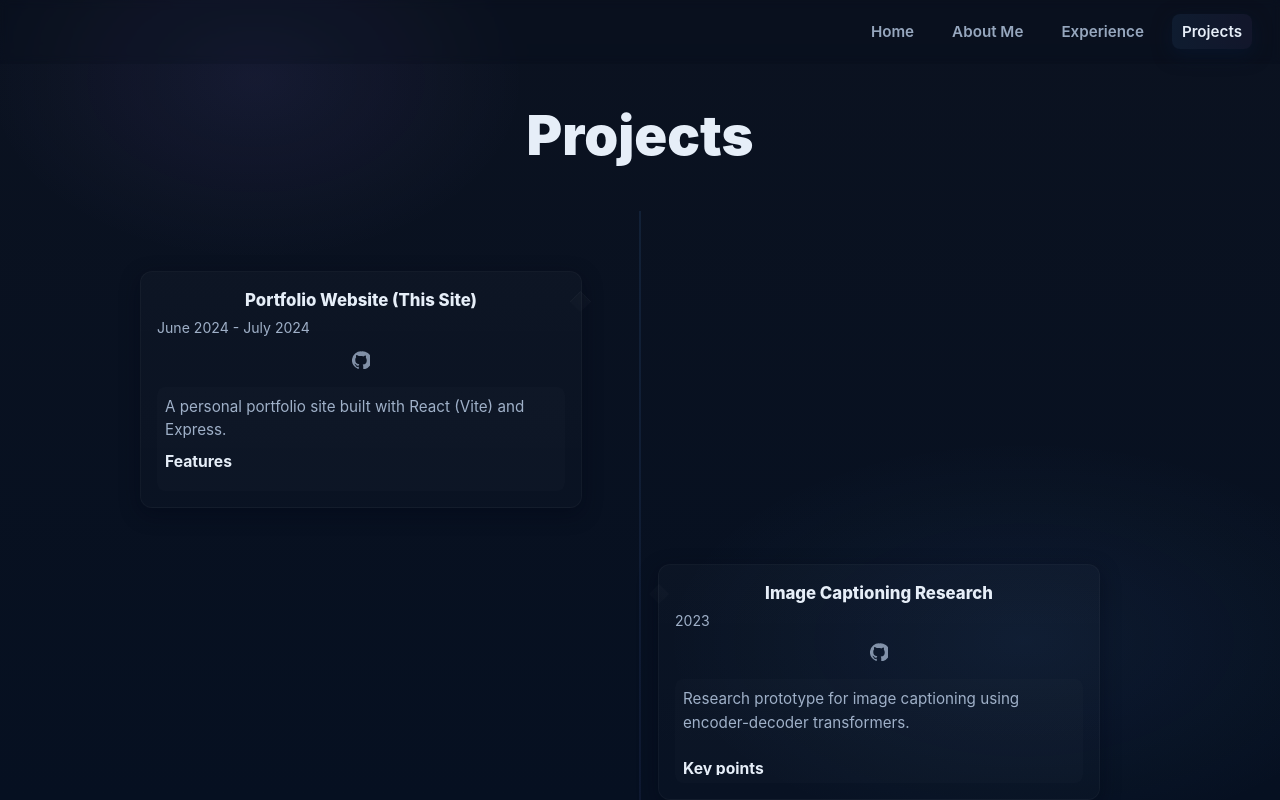
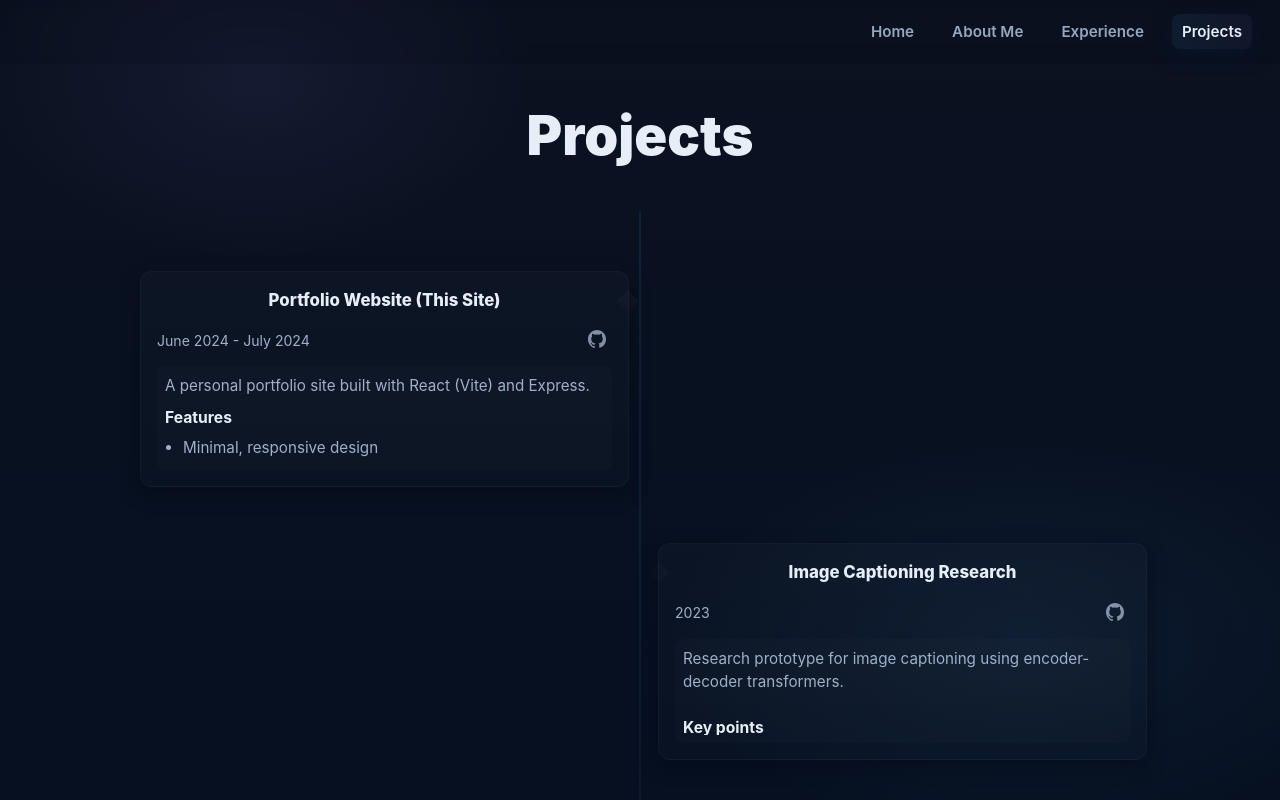
Before and after one commit to omkaranu04/Profile-Website, a React (Vite) app in the folder frontend/: page /projects in a window 1280 px wide. Shown: the top 800 px of the page. Built offline with nearby package versions, Linux system fonts and the light colour scheme; the HTML template or start-up script is replaced by a standard one.

Commit message:
fixed css

```diff
--- a/frontend/src/index.css
+++ b/frontend/src/index.css
@@ -352,10 +352,9 @@ body {
 
 /* each timeline item — sized to half width and positioned relative to container */
 .timeline-item {
-  max-width: 900px;
+  max-width: 525px;
   width: 100%;
   position: relative;
-  width: calc(50% - 40px);
   padding: 12px 18px;
   box-sizing: border-box;
   z-index: 2;
--- a/frontend/src/pages/Experience.jsx
+++ b/frontend/src/pages/Experience.jsx
@@ -12,18 +12,6 @@ import React from 'react'
 const entries = [
   {
     id: 'proj-1',
-    title: 'Research Intern - Deakin University (Dr. Ye Zhu)',
-    timeframe: 'Apr \'24 - Aug \'24',
-    github: 'https://github.com/omkaranu04/FTP-Deakin',
-    description: `
-    • Reproduced and validated MemStream for anomaly detection, achieving AUC-ROC scores up to 0.99 on Satimage-2 dataset \n
-    • Introduced 'limit' score threshold for anomaly labeling, improving adaptability and outperforming 6 of 9 baselines across datasets \n
-    • Benchmarked MemStream against 9 algorithms across 7 datasets, using AUC-ROC, ROC-PR, and error-rate metrics \n
-    • Authored a report highlighting MemStream's performance, strengths in concept-drift and real-time anomaly detection \n
-    `
-  },
-  {
-    id: 'proj-2',
     title: 'Research Intern - Deakin University (Dr. Ye Zhu)',
     timeframe: 'Apr \'24 - Aug \'24',
     github: 'https://github.com/omkaranu04/FTP-Deakin',
--- a/frontend/src/pages/Projects.jsx
+++ b/frontend/src/pages/Projects.jsx
@@ -138,10 +138,10 @@ export default function Projects() {
               >
                 <div className="item-content">
                   <div className="item-header">
-                    <div>
                     <h3 id={`${p.id}-title`} className="tile-title">{p.title}</h3>
-                      <div className="tile-time">{p.timeframe}</div>
-                    </div>
+
+                    <div className="time-github-row">
+                      <span className="tile-time">{p.timeframe}</span>
 
                       {p.github ? (
                         <a
@@ -149,18 +149,23 @@ export default function Projects() {
                           href={p.github}
                           target="_blank"
                           rel="noopener noreferrer"
-                        aria-label={`Open ${p.title} on GitHub (opens in new tab)`}
+                          aria-label={`Open ${p.title} on GitHub`}
                           onClick={(ev) => ev.stopPropagation()}
                         >
-                        <svg width="18" height="18" viewBox="0 0 24 24" fill="none" aria-hidden>
-                          <path fill="currentColor" d="M12 .5a12 12 0 00-3.79 23.4c.6.11.82-.26.82-.58v-2.17c-3.34.73-4.04-1.6-4.04-1.6-.55-1.4-1.34-1.77-1.34-1.77-1.09-.75.08-.74.08-.74 1.2.08 1.83 1.24 1.83 1.24 1.07 1.83 2.81 1.3 3.49.99.11-.78.42-1.3.76-1.6-2.67-.3-5.47-1.34-5.47-5.96 0-1.32.47-2.4 1.24-3.25-.12-.3-.54-1.52.12-3.16 0 0 1.01-.32 3.3 1.23A11.4 11.4 0 0112 6.8c1.02.01 2.05.14 3.01.41 2.28-1.55 3.28-1.23 3.28-1.23.66 1.64.24 2.86.12 3.16.77.85 1.24 1.93 1.24 3.25 0 4.63-2.8 5.66-5.47 5.96.43.37.81 1.1.81 2.22v3.29c0 .32.22.69.83.58A12 12 0 0012 .5z" />
+                          <svg
+                            width="18"
+                            height="18"
+                            viewBox="0 0 24 24"
+                            fill="currentColor"
+                          >
+                            <path d="M12 0C5.37 0 0 5.48 0 12.25c0 5.41 3.44 9.98 8.2 11.61.6.12.82-.27.82-.59v-2.1c-3.34.75-4.05-1.65-4.05-1.65-.55-1.43-1.34-1.82-1.34-1.82-1.1-.78.09-.77.09-.77 1.21.09 1.84 1.28 1.84 1.28 1.08 1.88 2.82 1.34 3.51 1.03.11-.8.42-1.34.76-1.65-2.67-.31-5.48-1.36-5.48-6.03 0-1.33.47-2.42 1.24-3.27-.12-.31-.54-1.54.12-3.2 0 0 1.01-.33 3.3 1.25a11.1 11.1 0 0 1 6.02 0c2.3-1.58 3.31-1.25 3.31-1.25.66 1.66.24 2.89.12 3.2.77.85 1.24 1.94 1.24 3.27 0 4.69-2.81 5.72-5.49 6.03.43.38.82 1.16.82 2.35v3.14c0 .32.21.71.83.59C20.56 22.23 24 17.66 24 12.25 24 5.48 18.63 0 12 0Z" />
                           </svg>
                         </a>
                       ) : (
                         <div style={{ width: 18 }} aria-hidden />
                       )}
                     </div>
-
+                  </div>
                   <div className="tile-body">
                     <div className="tile-desc">
                       {renderDescription(p.description)}
```
Lines whose indentation alone changed are shown as unchanged.
